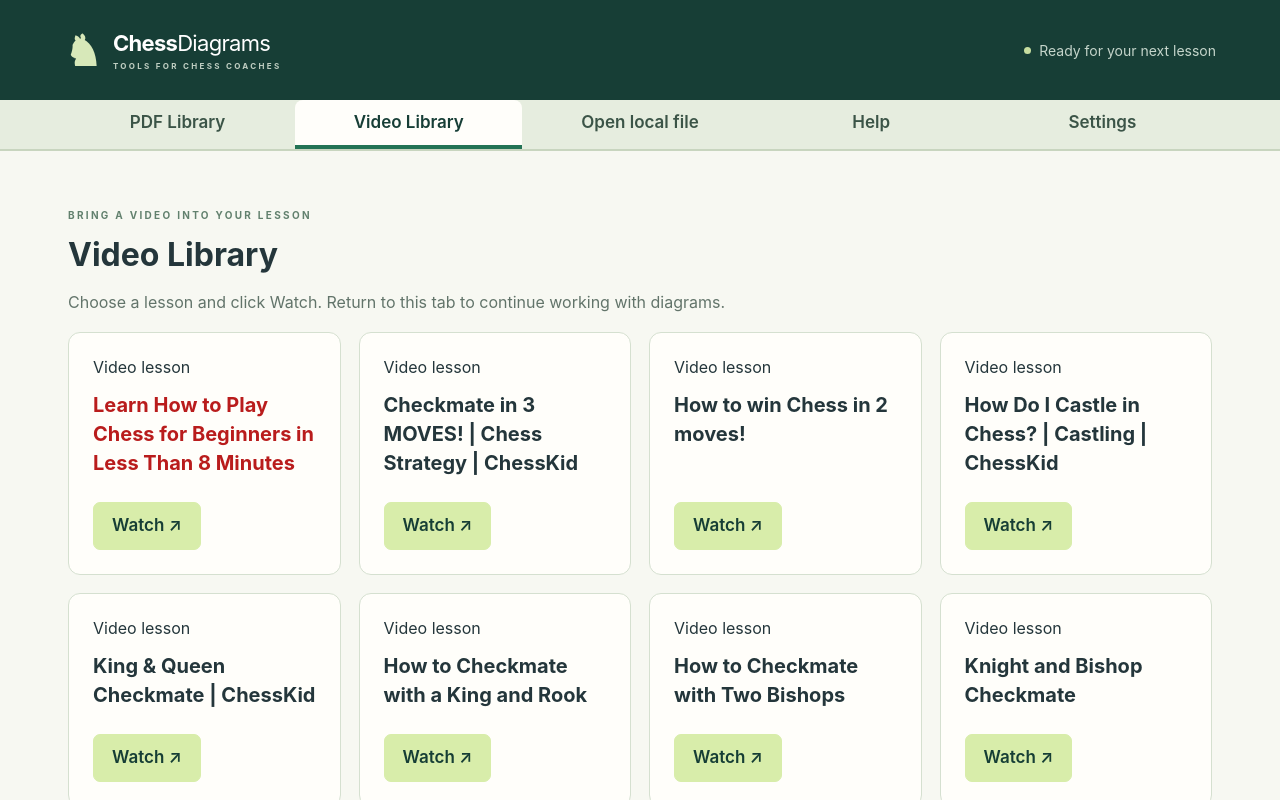
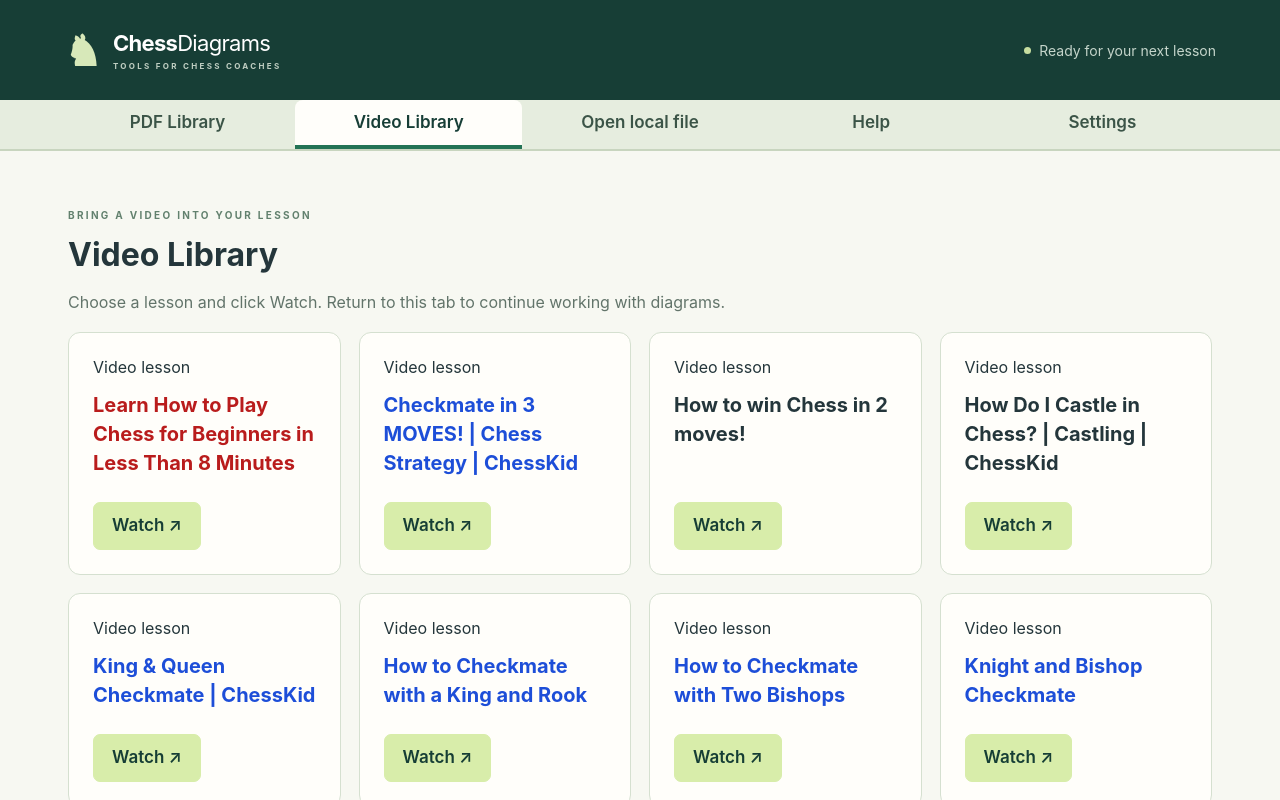
Before and after one commit to g411411/GhessDiagram, an Angular app: page / in a window 1280 px wide. Both pictures are taken after a click on the tab "Video Library". Shown: the top 800 px of the page. Built offline with nearby package versions, Linux system fonts and the light colour scheme.

Commit message:
Color introductory lessons red and checkmate lessons blue

```diff
--- a/src/app/app.html
+++ b/src/app/app.html
@@ -135,7 +135,7 @@
         @for (video of videos; track video.url) {
           <article class="library-card">
             <span>{{ t('Video lesson') }}</span>
-            <h2 [class.beginner-title]="isBeginnerLesson(video)">{{ t(video.title) }}</h2>
+            <h2 [class]="videoTitleClass(video)">{{ t(video.title) }}</h2>
             <a
               class="button primary"
               [href]="video.url"
--- a/src/app/app.ts
+++ b/src/app/app.ts
@@ -16,7 +16,7 @@
 import { Region } from './detector';
 import { Language, readLanguage, translations, LANGUAGE_STORAGE_KEY } from './i18n';
 import { downloadLibraryPdf } from './download-library';
-import { VIDEO_LIBRARY, isBeginnerLesson } from './video-library';
+import { VIDEO_LIBRARY, videoTitleClass } from './video-library';
 import { PDF_LIBRARY, LibraryEntry } from './pdf-library';
 
 @Component({ selector: 'app-root', templateUrl: './app.html', styleUrl: './app.css' })
@@ -93,7 +93,7 @@
   }
 
   readonly videos = VIDEO_LIBRARY;
-  readonly isBeginnerLesson = isBeginnerLesson;
+  readonly videoTitleClass = videoTitleClass;
   readonly videosVisible = signal(false);
   toggleVideos() {
     this.selectTab('videos');
--- a/src/app/video-library.ts
+++ b/src/app/video-library.ts
@@ -5,7 +5,17 @@
 }
 
 export function isBeginnerLesson(video: VideoLesson): boolean {
-  return /\bbeginners?\b/i.test(video.title + ' ' + (video.description ?? ''));
+  return (
+    /\bbeginners?\b/i.test(video.title + ' ' + (video.description ?? '')) ||
+    ['Pawn Moves — Lichess', 'How to Play Chess — Lichess'].includes(video.title)
+  );
+}
+
+export function videoTitleClass(video: VideoLesson): string {
+  if (/\bcheckmates?\b/i.test(video.title + ' ' + (video.description ?? ''))) {
+    return 'checkmate-title';
+  }
+  return isBeginnerLesson(video) ? 'beginner-title' : '';
 }
 
 export const VIDEO_LIBRARY = [
--- a/src/styles.css
+++ b/src/styles.css
@@ -229,3 +229,7 @@
 #video-library .beginner-title {
   color: #b91c1c;
 }
+
+#video-library .checkmate-title {
+  color: #1d4ed8;
+}
```
Also changed, not shown: 1 other file (tests, documents, lock files or other folders).
